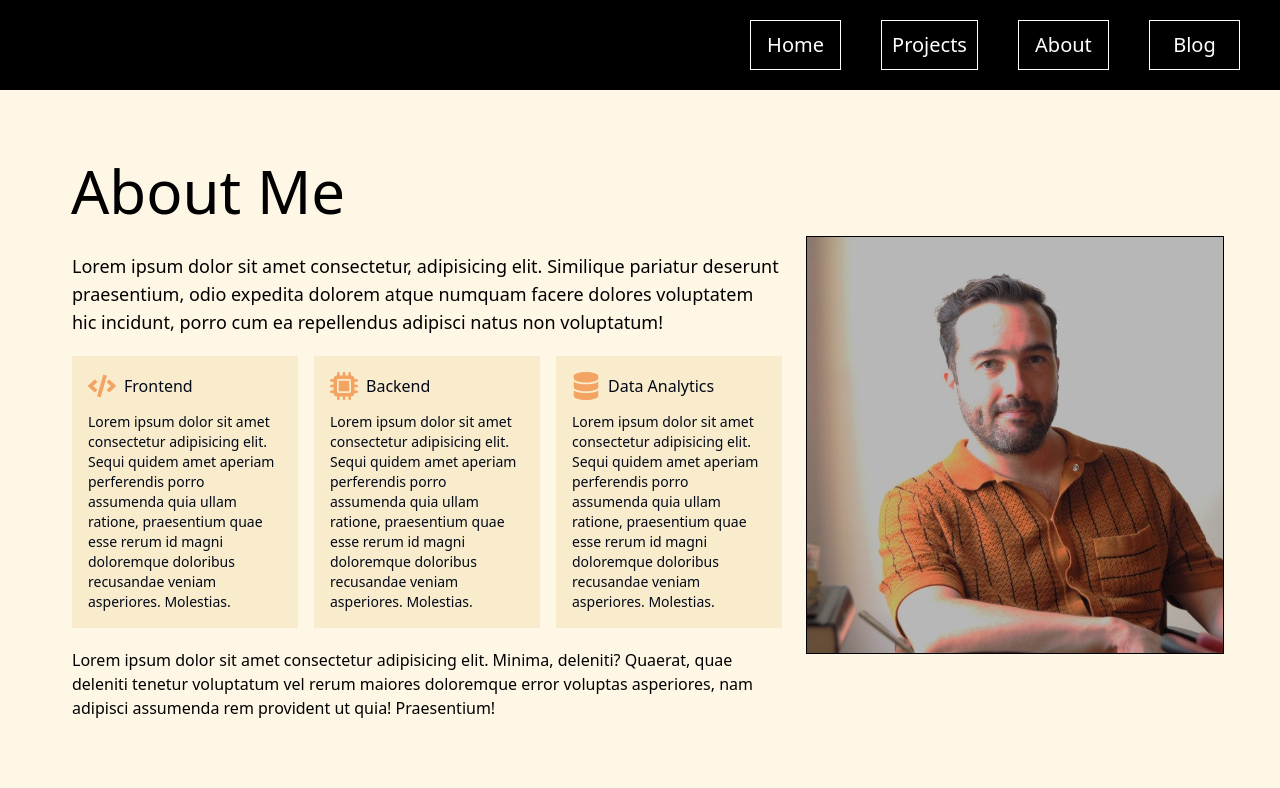
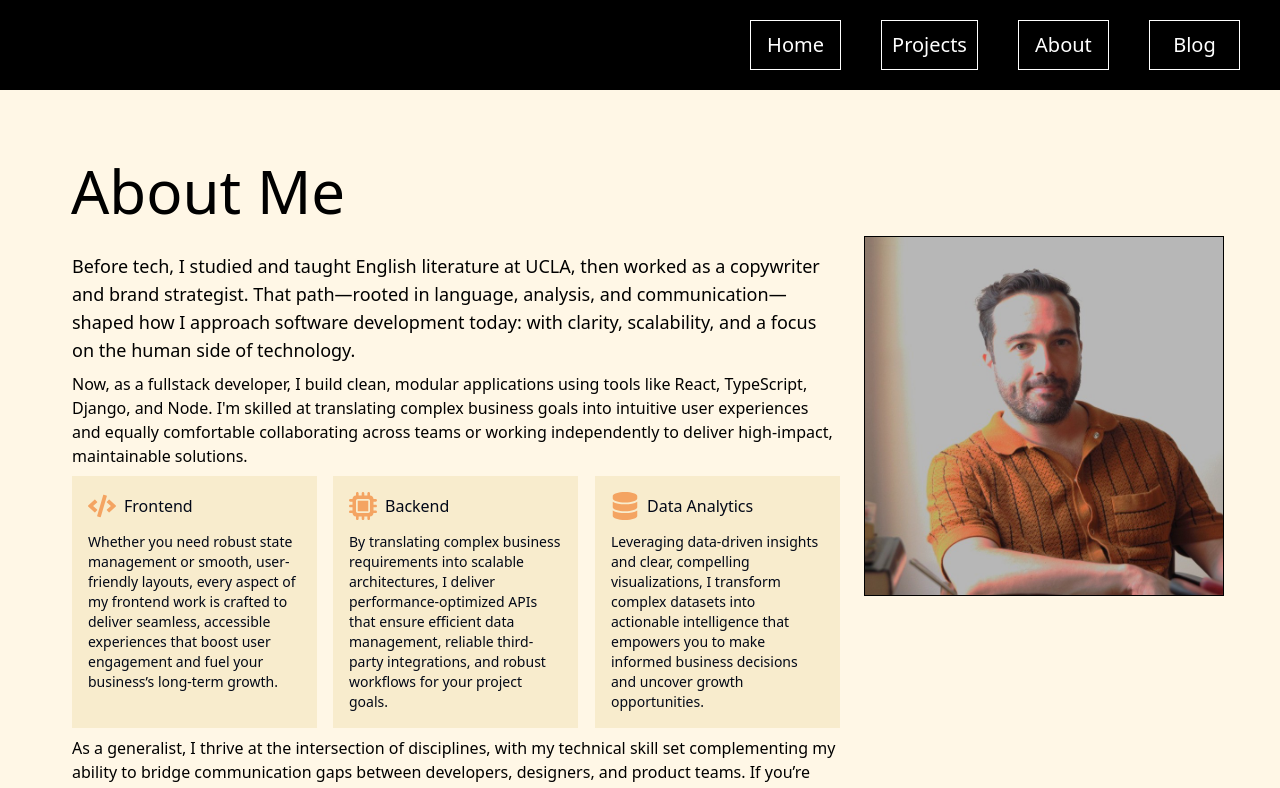
Before and after one commit to tascapeter514/next-portfolio-website, a Next.js app: page /about in a window 1280 px wide. Shown: the top 788 px of the page. Built offline with nearby package versions, Linux system fonts and the light colour scheme; no server answers.

Commit message:
feat: about me copy

```diff
--- a/public/data/client-data.tsx
+++ b/public/data/client-data.tsx
@@ -48,22 +48,19 @@ export const projects = [
 export const cards = [
     {
         label: 'Frontend',
-        // src: '/about-icons/code-solid.svg',
         Icon: BracketsIcon,
-        text: 'Lorem ipsum dolor sit amet consectetur adipisicing elit. Sequi quidem amet aperiam perferendis porro assumenda quia ullam ratione, praesentium quae esse rerum id magni doloremque doloribus recusandae veniam asperiores. Molestias.'
+        text: "Whether you need robust state management or smooth, user-friendly layouts, every aspect of my frontend work is crafted to deliver seamless, accessible experiences that boost user engagement and fuel your business’s long-term growth."
 
     },
     {
         label: 'Backend',
         Icon: MicrochipIcon,
-        // src: '/about-icons/microchip-solid.svg',
-        text: 'Lorem ipsum dolor sit amet consectetur adipisicing elit. Sequi quidem amet aperiam perferendis porro assumenda quia ullam ratione, praesentium quae esse rerum id magni doloremque doloribus recusandae veniam asperiores. Molestias.'
+        text: 'By translating complex business requirements into scalable architectures, I deliver performance-optimized APIs that ensure efficient data management, reliable third-party integrations, and robust workflows for your project goals.'
     },
     {
         label: 'Data Analytics',
         Icon: DatabaseIcon,
-        // src: '/about-icons/database-solid.svg',
-        text: 'Lorem ipsum dolor sit amet consectetur adipisicing elit. Sequi quidem amet aperiam perferendis porro assumenda quia ullam ratione, praesentium quae esse rerum id magni doloremque doloribus recusandae veniam asperiores. Molestias.'
+        text: 'Leveraging data-driven insights and clear, compelling visualizations, I transform complex datasets into actionable intelligence that empowers you to make informed business decisions and uncover growth opportunities.'
 
     }
 ]
--- a/src/app/about/page.tsx
+++ b/src/app/about/page.tsx
@@ -11,9 +11,11 @@ const About = () => {
             {/* Content Container */}
             <div className='flex flex-col gap-2 md:flex-row w-full'>
                 {/* Text and card article */}
-                <article className='flex flex-col max-w-5xl p-[1em] gap-5'>
+                <article className='flex flex-col max-w-4xl p-[1em] gap-2'>
                     {/* Upper Text */}
-                    <p className='text-lg font-medium lineUp'>Lorem ipsum dolor sit amet consectetur, adipisicing elit. Similique pariatur deserunt praesentium, odio expedita dolorem atque numquam facere dolores voluptatem hic incidunt, porro cum ea repellendus adipisci natus non voluptatum!</p>
+                    <p className='text-lg font-medium lineUp'>Before tech, I studied and taught English literature at UCLA, then worked as a copywriter and brand strategist. That path—rooted in language, analysis, and communication—shaped how I approach software development today: with clarity, scalability, and a focus on the human side of technology.</p>
+
+                    <p>Now, as a fullstack developer, I build clean, modular applications using tools like React, TypeScript, Django, and Node. I'm skilled at translating complex business goals into intuitive user experiences and equally comfortable collaborating across teams or working independently to deliver high-impact, maintainable solutions.</p>
                     {/* Card Container */}
                     <ul className='grid grid-cols-1 sm:grid-cols-2 xl:grid-cols-3 w-full md:max-w-3xl gap-4'>
                         {cards.map((card: Card) => (
@@ -30,7 +32,7 @@ const About = () => {
                         ))}
                     </ul>
                     {/* Lower Text */}
-                    <p className='lineUp'>Lorem ipsum dolor sit amet consectetur adipisicing elit. Minima, deleniti? Quaerat, quae deleniti tenetur voluptatum vel rerum maiores doloremque error voluptas asperiores, nam adipisci assumenda rem provident ut quia! Praesentium!</p>
+                    <p className='lineUp'>As a generalist, I thrive at the intersection of disciplines, with my technical skill set complementing my ability to bridge communication gaps between developers, designers, and product teams. If you’re looking for a developer who can drive projects forward through strategic problem-solving and clear communication, let’s connect.</p>
                 </article>
                 {/* Image Container */}
                 <article className='w-full h-fit max-w-[500px] border-1 border-black-300 max-md:mx-auto'>
--- a/src/components/ButtonWithIcon.tsx
+++ b/src/components/ButtonWithIcon.tsx
@@ -11,12 +11,12 @@ const ButtonWithIcon = () => {
     const handleMouseLeave = () => setIsHovered(false)
 
     return(
-        <Button className='lineUp group relative w-full max-w-[250px] flex justify-center text-base p-[2em] shadow-2xl transition-all duration-300 before:absolute before:inset-0 before:border-0 before:border-white before:duration-100 before:ease-linear hover:bg-white hover:text-black hover:shadow-black-600 hover:before:border-[15px] hover:before:rounded-xl bg-black rounded-sm text-white cursor-pointer max-sm:max-w-[200px] max-sm:text-[12px]'
+        <Button className='lineUp group relative w-full max-w-[200px] flex justify-center text-lg p-[1.75em] shadow-2xl transition-all duration-300 before:absolute before:inset-0 before:border-0 before:border-white before:duration-100 before:ease-linear hover:bg-white hover:text-black hover:shadow-black-600 hover:before:border-[15px] hover:before:rounded-xl bg-black rounded-sm text-white cursor-pointer max-sm:max-w-[200px] max-sm:text-[12px]'
         onMouseEnter={handleMouseEnter}
         onMouseLeave={handleMouseLeave}
 
         >
-            See What I Can Do For You <ChevronRight className={`size-5 ${isHovered ? 'animate-spin-once' : ''}`}/>
+            Learn How <ChevronRight className={`size-5 ${isHovered ? 'animate-spin-once' : ''}`}/>
         </Button>
     )
 
--- a/src/components/Hero.tsx
+++ b/src/components/Hero.tsx
@@ -7,8 +7,9 @@ const Hero = () => {
     return(
         <section className='min-h-[80vh] max-lg:min-h-0 max-lg:max-h-[60vh] max-md:max-h-0 max-md:min-h-[90vh] ' aria-label='hero'>
             <div className='flex w-full max-md:items-center max-md:flex-col max-w-[1200px] m-auto justify-between p-[2em] bg-[var(--card)] gap-3 max-sm:p-[1em]'>
-                <article aria-label='headline' className=' flex flex-col gap-5 items-center justify-center p-1 text-5xl/15 max-lg:text-4xl text-center max-md:text-5xl max-sm:text-4xl max-md:leading-15 max-sm:leading-12'>
-                    <h1 className='lineUp'>Hi, I&apos;m Pete - a <strong>Javascript</strong> and <strong>Python</strong> fullstack developer.</h1>
+                <article aria-label='headline' className='w-full max-w-[450px] flex flex-col gap-5 items-left justify-center p-1 text-6xl/20 max-lg:text-4xl text-left            max-md:text-5xl max-sm:text-4xl max-md:leading-15 max-sm:leading-12'>
+                    <h1 className='lineUp'>Hi, I&apos;m Pete - a <strong>Javascript</strong> and <strong>Python</strong> full stack developer.</h1>
+                    <h2 className='text-2xl/10'>I solve your software challenges by transcending software silos</h2>
                     <ButtonWithIcon />
                 </article>
                 <article className='flipIn w-full max-w-[500px] perspective-[1000px]'>
```
